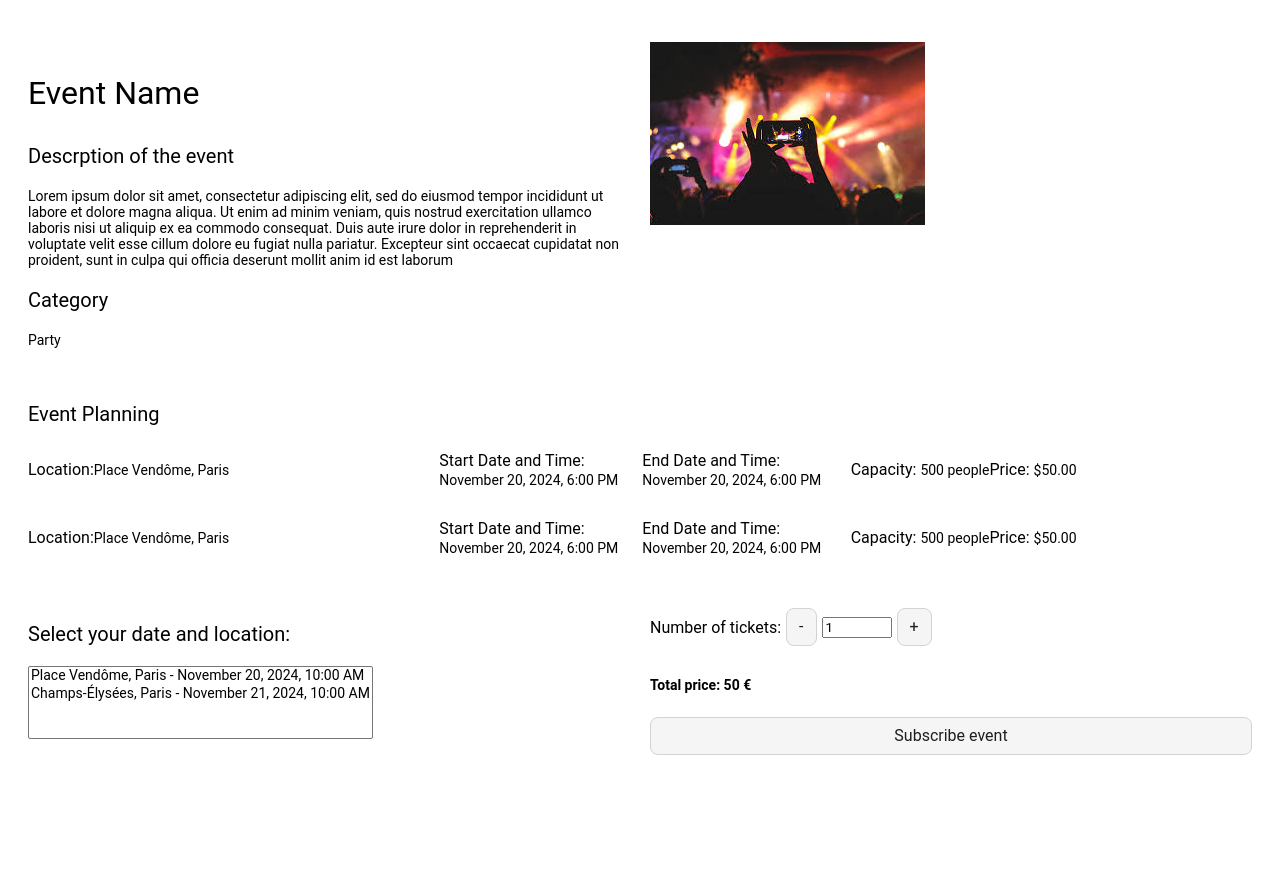
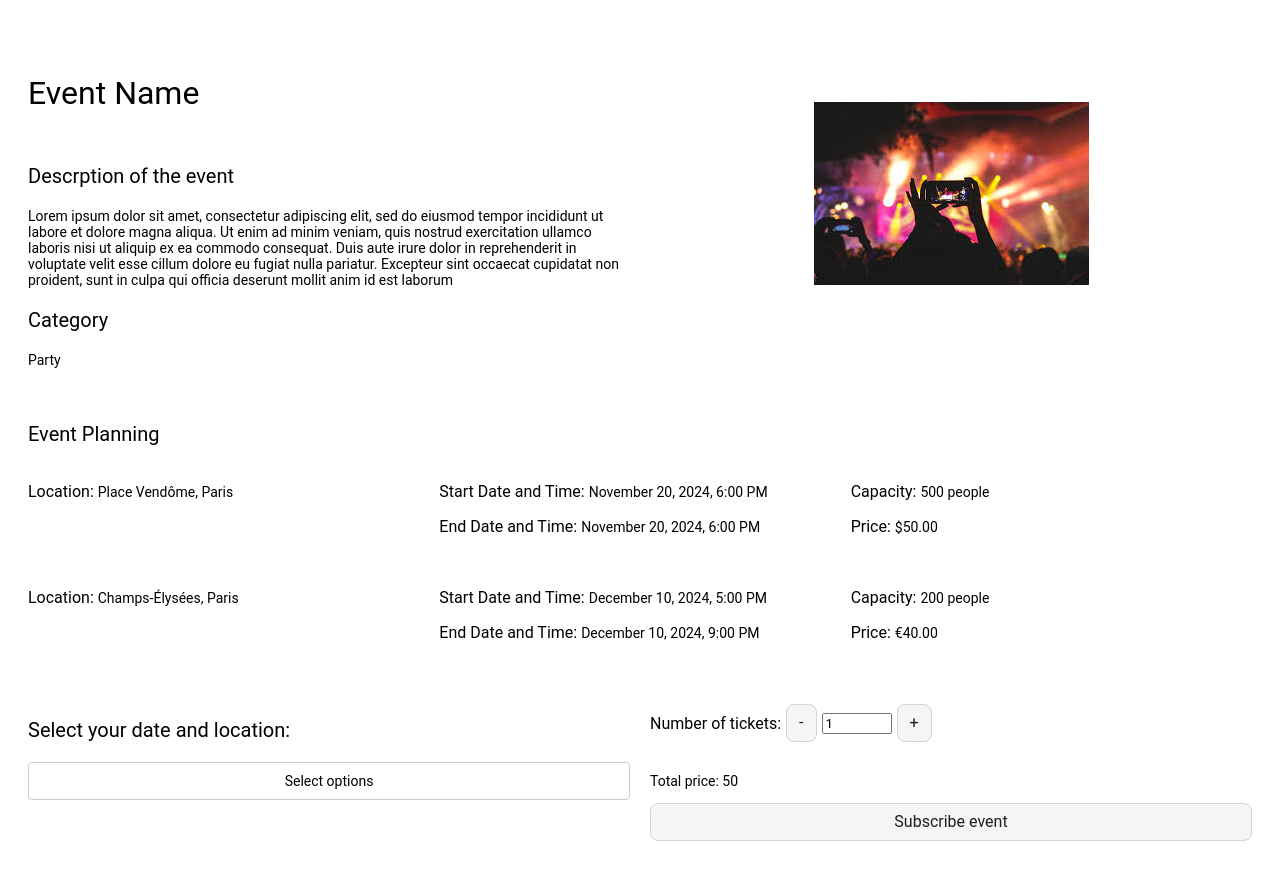
Before and after one commit to TudorGabriel28/EventSpace, a PHP site: page /event-details.html in a window 1280 px wide. Shown: the part 59-928 px from the top of the page. Before the commit the page ends 814 px from the top, so only its background shows below. Run offline with PHP 8.4, Linux system fonts and the light colour scheme.

Commit message:
Event-details page: improved styling and dropdown

```diff
--- a/event-details.html
+++ b/event-details.html
@@ -11,8 +11,30 @@
             const pricePerTicket = 50; // Assuming a fixed price per ticket for simplicity
             const quantity = document.getElementById('ticket-quantity').value;
             const totalPrice = pricePerTicket * quantity;
-            document.getElementById('total-price').innerText = `Total Price: $${totalPrice.toFixed(2)}`;
+            document.getElementById('total-price').innerText = `Total Price: ${totalPrice.toFixed(2)} €`;
         }
+
+        document.addEventListener('DOMContentLoaded', function() {
+            const dropdown = document.querySelector('.dropdown');
+            const dropdownMenu = document.querySelector('.dropdown-menu');
+            const dropdownItems = document.querySelectorAll('.dropdown-item');
+
+            dropdown.addEventListener('click', function() {
+                dropdownMenu.classList.toggle('show');
+            });
+
+            dropdownItems.forEach(item => {
+                item.addEventListener('click', function() {
+                    item.classList.toggle('selected');
+                });
+            });
+
+            document.addEventListener('click', function(event) {
+                if (!dropdown.contains(event.target)) {
+                    dropdownMenu.classList.remove('show');
+                }
+            });
+        });
     </script>
 </head>
 <body>
@@ -38,40 +60,45 @@
             <p class="text-lg">Event Planning</p>
             <div class="event-instance">
                 <div class="location">
-                    <p class="text-md">Location: </p>
-                    <p class="text-sm">Place Vendôme, Paris</p>
+                    <p class="text-md">Location: <span class="text-sm">Place Vendôme, Paris</span></p>
                 </div>
                 <div class="dates">
                     <p class="text-md">Start Date and Time: <span class="text-sm">November 20, 2024, 6:00 PM</span> </p>
                     <p class="text-md">End Date and Time: <span class="text-sm">November 20, 2024, 6:00 PM</span> </p>
                 </div>
                 <div class="capacity-price">
-                    <div class="text-md">Capacity: <span class="text-sm">500 people</span> </div>
-                    <div class="text-md">Price: <span class="text-sm">$50.00</span> </div>
+                    <p class="text-md">Capacity: <span class="text-sm">500 people</span> </p>
+                    <p class="text-md">Price: <span class="text-sm">$50.00</span> </p>
                 </div>
             </div>
             <div class="event-instance">
                 <div class="location">
-                    <p class="text-md">Location: </p>
-                    <p class="text-sm">Place Vendôme, Paris</p>
+                    <p class="text-md">Location: <span class="text-sm">Champs-Élysées, Paris</span></p>
                 </div>
                 <div class="dates">
-                    <p class="text-md">Start Date and Time: <span class="text-sm">November 20, 2024, 6:00 PM</span> </p>
-                    <p class="text-md">End Date and Time: <span class="text-sm">November 20, 2024, 6:00 PM</span> </p>
+                    <p class="text-md">Start Date and Time: <span class="text-sm">December 10, 2024, 5:00 PM</span></p>
+                    <p class="text-md">End Date and Time: <span class="text-sm">December 10, 2024, 9:00 PM</span></p>
                 </div>
                 <div class="capacity-price">
-                    <div class="text-md">Capacity: <span class="text-sm">500 people</span> </div>
-                    <div class="text-md">Price: <span class="text-sm">$50.00</span> </div>
+                    <p class="text-md">Capacity: <span class="text-sm">200 people</span></p>
+                    <p class="text-md">Price: <span class="text-sm">€40.00</span></p>
                 </div>
             </div>
         </section>
         <section class="event-subscription">
             <div class="event-selector">
                 <p class="text-lg">Select your date and location:</p>
-                <select multiple class="text-sm">
-                    <option value="place-vendome-2024-11-20">Place Vendôme, Paris - November 20, 2024, 10:00 AM</option>
-                    <option value="champs-elysees-2024-11-21">Champs-Élysées, Paris - November 21, 2024, 10:00 AM</option>
-                </select>
+                <div class="dropdown">
+                    <button class="dropdown-toggle">Select options</button>
+                    <div class="dropdown-menu">
+                        <div class="dropdown-item" data-value="place-vendome-2024-11-20">Place Vendôme, Paris - November 20, 2024, 10:00 AM</div>
+                        <div class="dropdown-item" data-value="champs-elysees-2024-11-21">Champs-Élysées, Paris - November 21, 2024, 10:00 AM</div>
+                        <div class="dropdown-item" data-value="place-vendome-2024-12-10">Place Vendôme, Paris - December 10, 2024, 10:00 AM</div>
+                        <div class="dropdown-item" data-value="champs-elysees-2024-12-11">Champs-Élysées, Paris - December 11, 2024, 10:00 AM</div>
+                        <div class="dropdown-item" data-value="place-vendome-2024-12-20">Place Vendôme, Paris - December 20, 2024, 10:00 AM</div>
+                        <div class="dropdown-item" data-value="champs-elysees-2024-12-21">Champs-Élysées, Paris - December 21, 2024, 10:00 AM</div>
+                    </div>
+                </div>
             </div>
             <div class="subscription-details">
                 <div class="ticket-quantity">
@@ -81,7 +108,7 @@
                     <button class="btn" onclick="document.getElementById('ticket-quantity').stepUp(); updateTotalPrice();">+</button>
                 </div>
                 <div id="total-price">
-                    <p class="text-sm">Total price: <span>50 €</span></p>
+                    <p class="text-sm">Total price: <span>50</span></p>
                 </div>
                 <button class="btn" onclick="alert('Subscribed!')">Subscribe event</button>
             </div>
--- a/styles/event-details.css
+++ b/styles/event-details.css
@@ -3,14 +3,28 @@
     grid-template-columns: 1fr 1fr;
     gap: 20px;
     padding: 20px;
+    align-items: start;
 }
 
 .event-info {
     grid-column: 1 / 2;
+    display: flex;
+    flex-direction: column;
+    justify-content: flex-start;
+
 }
 
 .event-image {
     grid-column: 2 / 3;
+    display: flex;
+    justify-content: center;
+    align-items: flex-start;
+    margin-top: 60px;
+}
+
+.event-image img {
+    max-width: 100%;
+    height: auto;
 }
 
 .event-planning {
@@ -26,12 +40,8 @@
 }
 
 .location, .dates, .capacity-price {
-    display: flex;
+    display: inline;
     align-items: center;
-}
-
-.location p, .dates p, .capacity-price p {
-    margin: 5px 0;
 }
 
 .event-subscription {
@@ -57,8 +67,54 @@
     margin: 0 5px;
 }
 
-#total-price {
-    font-size: 1.2em;
-    font-weight: bold;
+.total-price {
+
     margin-bottom: 10px;
 }
+
+
+
+.dropdown {
+    position: relative;
+    display: inline-block;
+    width: 100%;
+}
+
+.dropdown-toggle {
+    width: 100%;
+    padding: 10px;
+    font-size: 14px;
+    border: 1px solid #ccc;
+    border-radius: 4px;
+    background-color: #fff;
+    cursor: pointer;
+}
+
+.dropdown-menu {
+    display: none;
+    position: absolute;
+    width: 100%;
+    border: 1px solid #ccc;
+    border-radius: 4px;
+    background-color: #fff;
+    box-shadow: 0 8px 16px rgba(0, 0, 0, 0.2);
+    z-index: 1;
+}
+
+.dropdown-menu.show {
+    display: block;
+}
+
+.dropdown-item {
+    padding: 10px;
+    cursor: pointer;
+}
+
+.dropdown-item:hover {
+    background-color: #f1f1f1;
+}
+
+.dropdown-item.selected {
+    background-color: #007bff;
+    color: white;
+}
```
